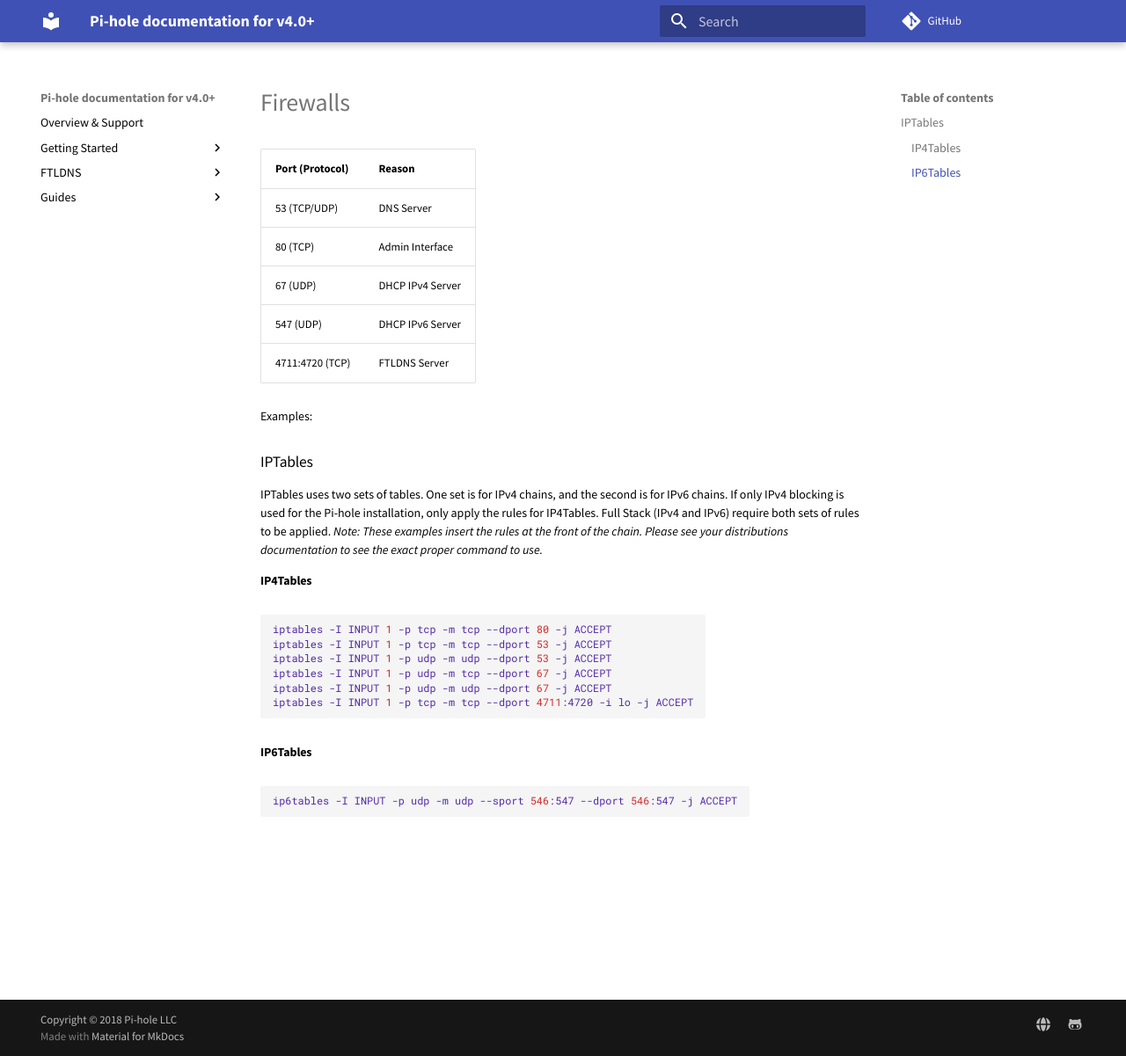
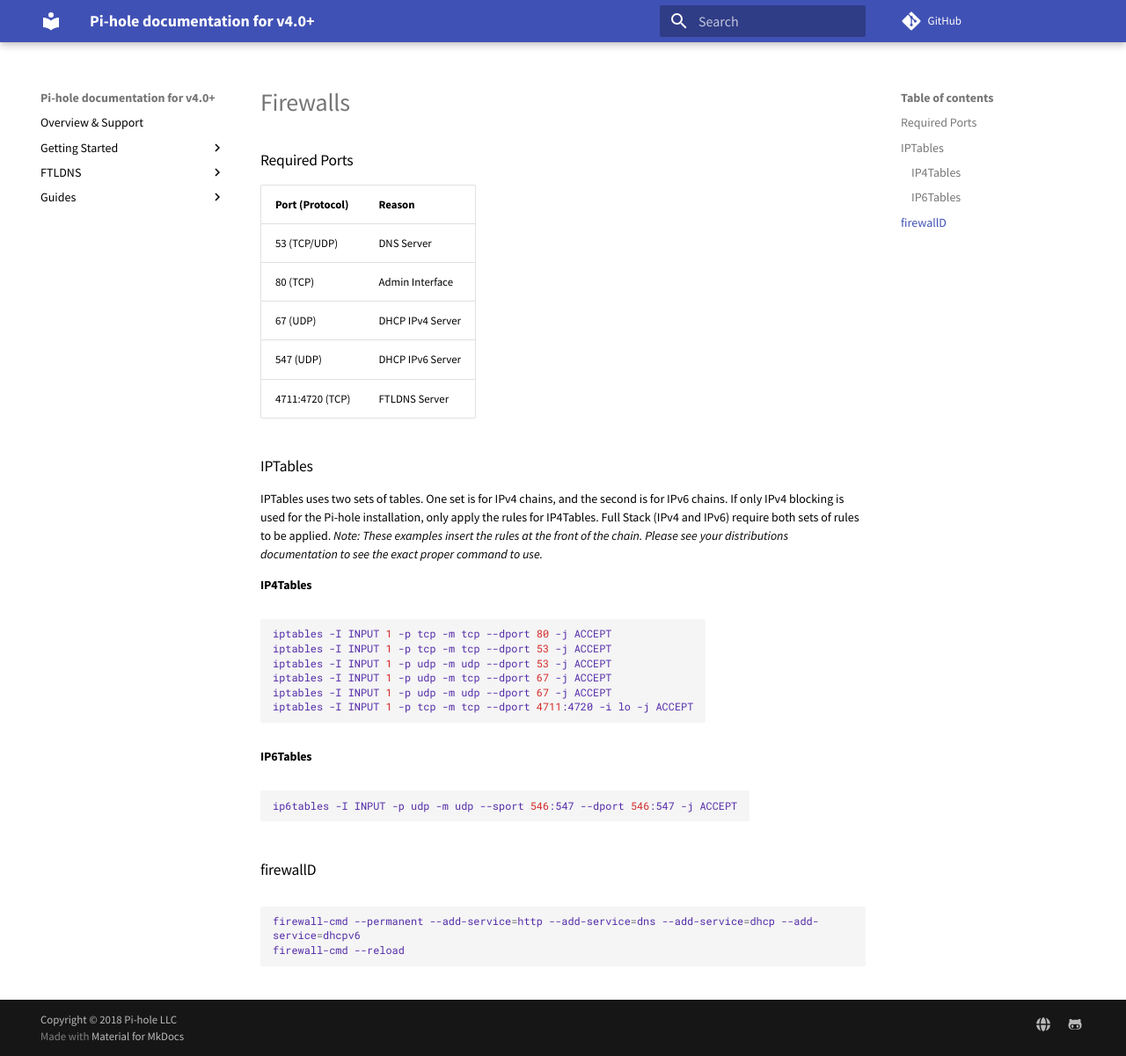
Before and after one commit to pi-hole/docs, an MkDocs documentation site: the page built from docs/firewalls.md, in a window 1280 px wide and 1201 px high. Shown: the whole window at 88% size. Built offline with MkDocs 1.6.1 and Material for MkDocs 9.7.7, drawn with Linux system fonts in a browser that asks for light colours; comment, search, counter and statistics services are not loaded; old or Windows-style settings are respelled for this version of MkDocs.

Commit message:
firewallD
Signed-off-by: Dan Schaper <dan.schaper@pi-hole.net>

````diff
--- a/docs/firewalls.md
+++ b/docs/firewalls.md
@@ -1,3 +1,5 @@
+### Required Ports
+
 | Port (Protocol) | Reason           |
 | --------------- | ---------------- |
 | 53 (TCP/UDP)    | DNS Server       |
@@ -6,15 +8,11 @@
 | 547 (UDP)       | DHCP IPv6 Server |
 | 4711:4720 (TCP) | FTLDNS Server    |
 
-Examples:
-
 ### IPTables
 
 IPTables uses two sets of tables. One set is for IPv4 chains, and the second is for IPv6 chains. If only IPv4 blocking is used for the Pi-hole installation, only apply the rules for IP4Tables. Full Stack (IPv4 and IPv6) require both sets of rules to be applied. *Note: These examples insert the rules at the front of the chain. Please see your distributions documentation to see the exact proper command to use.*
 
 #### IP4Tables
-
-
 
 ```bash
 iptables -I INPUT 1 -p tcp -m tcp --dport 80 -j ACCEPT
@@ -30,3 +28,12 @@ iptables -I INPUT 1 -p tcp -m tcp --dport 4711:4720 -i lo -j ACCEPT
 ```bash
 ip6tables -I INPUT -p udp -m udp --sport 546:547 --dport 546:547 -j ACCEPT
 ```
+
+### firewallD
+
+<TODO: Explain how to use FTLDNS with firewall-cmd>
+
+```bash
+firewall-cmd --permanent --add-service=http --add-service=dns --add-service=dhcp --add-service=dhcpv6
+firewall-cmd --reload
+```
````
